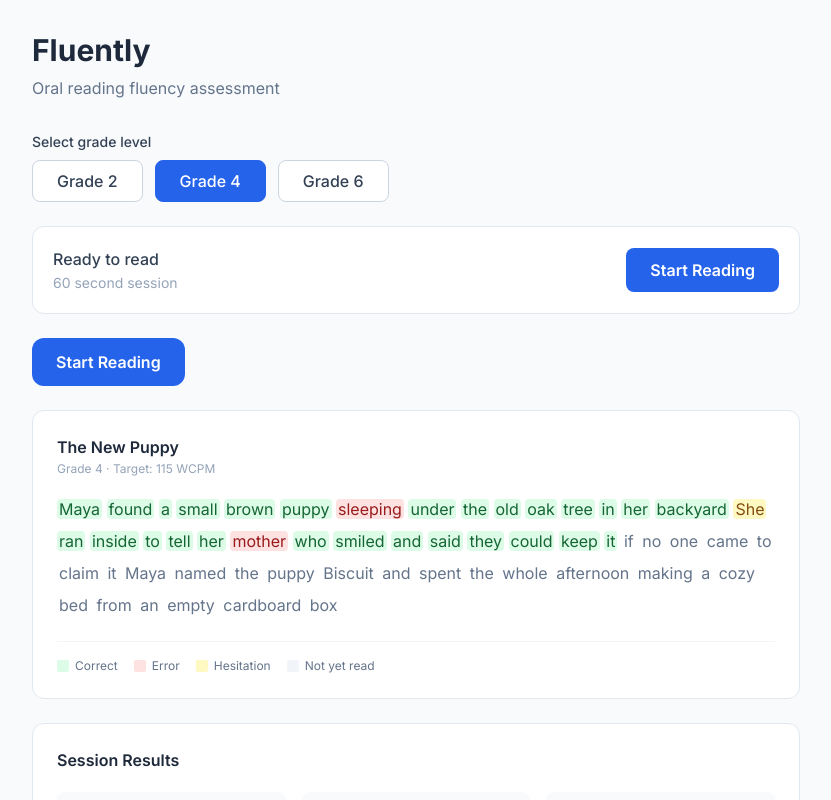
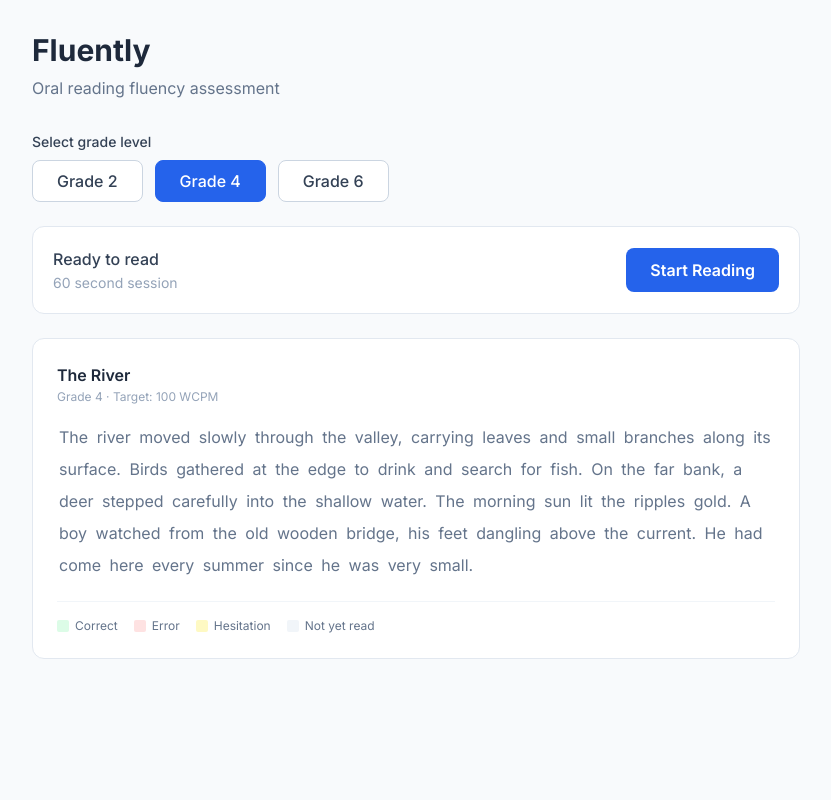
Before and after one commit to appleorange/fluently, a Next.js app: page / in a window 1280 px wide. Shown: the top 800 px of the page, without its empty margins (224-1055 px from the left). Built offline with nearby package versions, Linux system fonts and the light colour scheme.

Commit message:
feat: real-time pipeline wiring + fix hesitation highlighting, punctuation display, Maya prompt

```diff
--- a/src/app/api/diagnose/route.ts
+++ b/src/app/api/diagnose/route.ts
@@ -26,6 +26,7 @@ function buildPrompt(metrics: Metrics, grade: number): string {
 3. Give 1-2 specific, actionable exercises targeting the identified issue
 4. Be warm and encouraging in tone — not clinical or alarming
 5. Be under 150 words
+6. Refer to the reader as "the student" — never use character names from the passage
 
 ASSESSMENT DATA:
 - Grade level passage: Grade ${grade}
--- a/src/app/page.tsx
+++ b/src/app/page.tsx
@@ -1,16 +1,11 @@
 'use client'
 
-// Fluently — Main Session Page
-// Orchestrates the full reading session state machine:
-// idle → recording → processing → results
-// All state lives here, passed down to child components as props
-
-import { useState, useCallback, useRef, useEffect } from 'react'
-import { SessionState, WordTimestamp, AlignedWord, Metrics, Passage } from '@/lib/types'
+import { useState, useCallback, useRef, useEffect, useMemo } from 'react'
+import { SessionState, WordTimestamp, AlignedWord, Metrics, Passage, WordStatus, DiagnosticResponse } from '@/lib/types'
 import AudioRecorder from '@/components/AudioRecorder'
-import PassageDisplay, { MOCK_PASSAGE, MOCK_WORD_STATUSES } from '@/components/PassageDisplay'
-import DiagnosticReport, { MOCK_REPORT, MOCK_ERROR_TYPE } from '@/components/DiagnosticReport'
-import MetricsDashboard, { MOCK_METRICS } from '@/components/MetricsDashboard'
+import PassageDisplay from '@/components/PassageDisplay'
+import DiagnosticReport from '@/components/DiagnosticReport'
+import MetricsDashboard from '@/components/MetricsDashboard'
 
 const PASSAGES: Record<number, string> = {
   2: '/passages/grade2.json',
@@ -22,6 +17,15 @@ const SESSION_DURATION = 60
 
 function formatTime(s: number): string {
   return `${Math.floor(s / 60)}:${String(s % 60).padStart(2, '0')}`
+}
+
+function getErrorType(metrics: Metrics): DiagnosticResponse['errorType'] {
+  const decodingIssue = metrics.accuracy < 90
+  const phrasingIssue = metrics.pausePlacement.boundaryPercent < 50
+  if (decodingIssue && phrasingIssue) return 'mixed'
+  if (decodingIssue) return 'decoding'
+  if (phrasingIssue) return 'phrasing'
+  return 'fluent'
 }
 
 export default function Home() {
@@ -36,6 +40,10 @@ export default function Home() {
   const [timerSeconds, setTimerSeconds] = useState(0)
 
   const timerRef = useRef<ReturnType<typeof setInterval> | null>(null)
+  const passageRef = useRef<Passage | null>(null)
+
+  // Keep passageRef in sync so real-time alignment can read it without stale closure
+  useEffect(() => { passageRef.current = passage }, [passage])
 
   const stopTimer = useCallback(() => {
     if (timerRef.current !== null) {
@@ -44,81 +52,112 @@ export default function Home() {
     }
   }, [])
 
-  // Auto-stop at 60 seconds
-  useEffect(() => {
-    if (timerSeconds >= SESSION_DURATION && sessionState === 'recording') {
-      stopTimer()
-      // TODO: call handleSessionEnd() here after pipeline is connected
-      setSessionState('idle')
-    }
-  }, [timerSeconds, sessionState, stopTimer])
-
-  // Cleanup on unmount
   useEffect(() => () => stopTimer(), [stopTimer])
 
-  const startRecording = useCallback(() => {
-    setTimerSeconds(0)
-    setSessionState('recording')
-    timerRef.current = setInterval(() => {
-      setTimerSeconds(s => s + 1)
-    }, 1000)
+  // Load default passage on mount
+  useEffect(() => {
+    fetch(PASSAGES[4]).then(r => r.json()).then(setPassage)
   }, [])
 
-  const stopRecording = useCallback(() => {
-    stopTimer()
-    // TODO: call handleSessionEnd() here after pipeline is connected
-    setSessionState('idle')
-  }, [stopTimer])
-
-  // Load passage on grade selection
   const loadPassage = useCallback(async (grade: number) => {
     const res = await fetch(PASSAGES[grade])
     const data: Passage = await res.json()
     setPassage(data)
   }, [])
 
-  // Called by AudioRecorder when a new word arrives from Deepgram
   const handleWord = useCallback((word: WordTimestamp) => {
     setWordStream(prev => [...prev, word])
   }, [])
 
-  // Called when recording stops — runs full pipeline
+  // Real-time alignment: runs after every new word during recording
+  useEffect(() => {
+    if (sessionState !== 'recording' || !passageRef.current || wordStream.length === 0) return
+
+    const run = async () => {
+      const { align } = await import('@/lib/alignment')
+      const gotWords = wordStream.map(w => w.word)
+      // Look ahead by 3 to catch insertions without marking unread words as omissions
+      const lookAhead = Math.min(gotWords.length + 3, passageRef.current!.words.length)
+      const partialExpected = passageRef.current!.words.slice(0, lookAhead)
+      const alignedWords = align(partialExpected, gotWords, wordStream)
+      setAligned(alignedWords)
+    }
+    run()
+  }, [wordStream, sessionState])
+
+  // wordStatuses Map for PassageDisplay — alignment statuses + real-time hesitation detection
+  const wordStatuses = useMemo(() => {
+    const map = new Map<number, WordStatus>()
+
+    aligned.forEach(w => {
+      if (w.status !== 'insertion') map.set(w.index, w.status)
+    })
+
+    // Overlay hesitations: if gap > 500ms before a word, mark it yellow
+    // Only override 'correct' — keep error colors on error words
+    for (let i = 1; i < wordStream.length; i++) {
+      const gap = (wordStream[i].start - (wordStream[i - 1].start + wordStream[i - 1].duration)) * 1000
+      if (gap > 500) {
+        const hit = aligned.find(w => w.timestamp?.start === wordStream[i].start)
+        if (hit && map.get(hit.index) === 'correct') {
+          map.set(hit.index, 'hesitation')
+        }
+      }
+    }
+
+    return map
+  }, [aligned, wordStream])
+
   const handleSessionEnd = useCallback(async () => {
-    if (!passage || wordStream.length === 0) return
+    const currentPassage = passageRef.current
+    if (!currentPassage || wordStream.length === 0) return
+    stopTimer()
     setSessionState('processing')
 
     try {
-      // 1. Align transcript against expected passage
       const { align } = await import('@/lib/alignment')
       const gotWords = wordStream.map(w => w.word)
-      const alignedWords = align(passage.words, gotWords, wordStream)
+      const alignedWords = align(currentPassage.words, gotWords, wordStream)
       setAligned(alignedWords)
 
-      // 2. Compute metrics
       const { computeMetrics } = await import('@/lib/metrics')
-      const computedMetrics = await computeMetrics(alignedWords, wordStream, passage.text)
+      const computedMetrics = await computeMetrics(alignedWords, wordStream, currentPassage.text)
       setMetrics(computedMetrics)
 
-      // 3. Get Claude diagnostic report
       const res = await fetch('/api/diagnose', {
         method: 'POST',
         headers: { 'Content-Type': 'application/json' },
         body: JSON.stringify({
           metrics: computedMetrics,
-          passageGrade: passage.grade,
-          passageTitle: passage.title
+          passageGrade: currentPassage.grade,
+          passageTitle: currentPassage.title
         })
       })
       const data = await res.json()
       setReport(data.report)
       setSessionState('results')
-    } catch (err) {
-      setError('Something went wrong processing the session. Please try again.')
+    } catch {
+      setError('Something went wrong. Please try again.')
       setSessionState('idle')
     }
-  }, [passage, wordStream])
+  }, [wordStream, stopTimer])
 
-  const handleReset = () => {
+  const startRecording = useCallback(() => {
+    setTimerSeconds(0)
+    setWordStream([])
+    setAligned([])
+    setSessionState('recording')
+    timerRef.current = setInterval(() => setTimerSeconds(s => s + 1), 1000)
+  }, [])
+
+  // Auto-stop at 60s
+  useEffect(() => {
+    if (timerSeconds >= SESSION_DURATION && sessionState === 'recording') {
+      handleSessionEnd()
+    }
+  }, [timerSeconds, sessionState, handleSessionEnd])
+
+  const handleReset = useCallback(() => {
     stopTimer()
     setTimerSeconds(0)
     setSessionState('idle')
@@ -127,7 +166,7 @@ export default function Home() {
     setMetrics(null)
     setReport('')
     setError('')
-  }
+  }, [stopTimer])
 
   const isNearEnd = timerSeconds >= 50
   const remaining = SESSION_DURATION - timerSeconds
@@ -144,7 +183,14 @@ export default function Home() {
           </div>
         )}
 
-        {/* Grade selector — only shown when idle */}
+        {/* Headless Deepgram manager — reacts to sessionState */}
+        <AudioRecorder
+          sessionState={sessionState}
+          onWord={handleWord}
+          onError={(msg) => { setError(msg); setSessionState('idle'); stopTimer() }}
+        />
+
+        {/* Grade selector */}
         {sessionState === 'idle' && (
           <div className="mb-6">
             <label className="block text-sm font-medium text-slate-700 mb-2">
@@ -168,7 +214,7 @@ export default function Home() {
           </div>
         )}
 
-        {/* Session timer display */}
+        {/* Session timer + controls */}
         <div className="bg-white rounded-xl border border-slate-200 p-5 mb-6">
           {sessionState === 'idle' && (
             <div className="flex items-center justify-between">
@@ -178,7 +224,8 @@ export default function Home() {
               </div>
               <button
                 onClick={startRecording}
-                className="px-6 py-2.5 bg-blue-600 hover:bg-blue-700 text-white font-semibold rounded-lg transition-colors"
+                disabled={!passage}
+                className="px-6 py-2.5 bg-blue-600 hover:bg-blue-700 disabled:opacity-40 text-white font-semibold rounded-lg transition-colors"
               >
                 Start Reading
               </button>
@@ -196,7 +243,7 @@ export default function Home() {
                 )}
               </div>
               <button
-                onClick={stopRecording}
+                onClick={handleSessionEnd}
                 className="px-6 py-2.5 bg-slate-800 hover:bg-slate-900 text-white font-semibold rounded-lg transition-colors"
               >
                 Stop
@@ -230,40 +277,18 @@ export default function Home() {
           )}
         </div>
 
-        {/* AudioRecorder — handles mic access and Deepgram streaming */}
-        <div className="mb-6">
-          <AudioRecorder
-            onWord={handleWord}
-            onStop={handleSessionEnd}
-            sessionState={sessionState}
-            setSessionState={setSessionState}
-          />
-        </div>
-
-        {/* Phase 1 verification: raw word stream — remove once pipeline is verified */}
-        {wordStream.length > 0 && (
-          <div className="bg-slate-900 rounded-xl p-4 mb-6">
-            <p className="text-slate-400 text-xs font-mono mb-3">
-              DEEPGRAM OUTPUT — {wordStream.length} words
-            </p>
-            <div className="flex flex-col gap-1 max-h-64 overflow-y-auto">
-              {wordStream.map((w, i) => (
-                <div key={i} className="font-mono text-xs text-green-400">
-                  {String(i + 1).padStart(2, '0')}. &quot;{w.word}&quot; — start: {w.start.toFixed(3)}s  duration: {w.duration.toFixed(3)}s  conf: {(w.confidence * 100).toFixed(0)}%
-                </div>
-              ))}
-            </div>
-          </div>
+        {/* Passage — always visible when loaded, colors update in real time */}
+        {passage && (
+          <PassageDisplay passage={passage} wordStatuses={wordStatuses} />
         )}
 
-        {/* Passage display — always visible so reader can follow along */}
-        {/* TODO: replace mock with live passage + wordStatuses from pipeline */}
-        <PassageDisplay passage={MOCK_PASSAGE} wordStatuses={MOCK_WORD_STATUSES} />
-
-        {/* Results — shown after session ends */}
-        {/* TODO: gate on sessionState === 'results' once pipeline is connected */}
-        <MetricsDashboard metrics={MOCK_METRICS} targetWCPM={MOCK_PASSAGE.targetWCPM} />
-        <DiagnosticReport report={MOCK_REPORT} errorType={MOCK_ERROR_TYPE} />
+        {/* Results — only shown after session completes */}
+        {sessionState === 'results' && metrics && (
+          <MetricsDashboard metrics={metrics} targetWCPM={passage?.targetWCPM} />
+        )}
+        {sessionState === 'results' && report && metrics && (
+          <DiagnosticReport report={report} errorType={getErrorType(metrics)} />
+        )}
       </div>
     </main>
   )
--- a/src/components/AudioRecorder.tsx
+++ b/src/components/AudioRecorder.tsx
@@ -1,109 +1,52 @@
 'use client'
 
-import { useEffect, useRef, useState } from 'react'
+import { useEffect, useRef } from 'react'
 import { startDeepgramSession, DeepgramSession } from '@/lib/deepgram'
 import { WordTimestamp, SessionState } from '@/lib/types'
 
 interface Props {
+  sessionState: SessionState
   onWord: (word: WordTimestamp) => void
-  onStop: () => void
-  sessionState: SessionState
-  setSessionState: (state: SessionState) => void
+  onError: (error: string) => void
 }
 
-export default function AudioRecorder({ onWord, onStop, sessionState, setSessionState }: Props) {
-  const [elapsedSeconds, setElapsedSeconds] = useState(0)
-  const [error, setError] = useState<string>('')
+// Headless component — no UI. Watches sessionState and starts/stops Deepgram accordingly.
+// Page's own Start/Stop buttons drive sessionState; this component reacts to it.
+export default function AudioRecorder({ sessionState, onWord, onError }: Props) {
   const sessionRef = useRef<DeepgramSession | null>(null)
-  const timerRef = useRef<ReturnType<typeof setInterval> | null>(null)
 
-  const startTimer = () => {
-    setElapsedSeconds(0)
-    timerRef.current = setInterval(() => {
-      setElapsedSeconds(s => s + 1)
-    }, 1000)
+  useEffect(() => {
+    if (sessionState !== 'recording') {
+      sessionRef.current?.stop()
+      sessionRef.current = null
+      return
     }
 
-  const stopTimer = () => {
-    if (timerRef.current) {
-      clearInterval(timerRef.current)
-      timerRef.current = null
-    }
-  }
+    let cancelled = false
 
-  const handleStart = async () => {
-    setError('')
+    ;(async () => {
       try {
         const res = await fetch('/api/deepgram-token')
         const data = await res.json()
+        if (cancelled) return
         if (!data.key) throw new Error('Could not get Deepgram token')
 
-      const session = await startDeepgramSession(
-        data.key,
-        onWord,
-        (err) => {
-          setError(err.message)
-          stopTimer()
-          setSessionState('idle')
+        const session = await startDeepgramSession(data.key, onWord, (err) => {
+          onError(err.message)
+        })
+        if (cancelled) { session.stop(); return }
+        sessionRef.current = session
+      } catch (err) {
+        if (!cancelled) onError(err instanceof Error ? err.message : 'Failed to start recording')
       }
-      )
-      sessionRef.current = session
-      setSessionState('recording')
-      startTimer()
-    } catch (err) {
-      setError(err instanceof Error ? err.message : 'Failed to start recording')
-    }
-  }
+    })()
 
-  const handleStop = () => {
+    return () => {
+      cancelled = true
       sessionRef.current?.stop()
       sessionRef.current = null
-    stopTimer()
-    onStop()
     }
+  }, [sessionState])
 
-  useEffect(() => {
-    return () => {
-      sessionRef.current?.stop()
-      stopTimer()
+  return null
 }
-  }, [])
-
-  const formatTime = (s: number) => `${Math.floor(s / 60)}:${String(s % 60).padStart(2, '0')}`
-
-  return (
-    <div className="flex flex-col gap-3">
-      {error && (
-        <p className="text-sm text-red-600 bg-red-50 border border-red-200 px-3 py-2 rounded-lg">
-          {error}
-        </p>
-      )}
-
-      <div className="flex items-center gap-4">
-        {sessionState === 'idle' || sessionState === 'results' ? (
-          <button
-            onClick={handleStart}
-            className="px-6 py-3 bg-blue-600 text-white font-semibold rounded-xl hover:bg-blue-700 active:scale-95 transition-all"
-          >
-            Start Reading
-          </button>
-        ) : sessionState === 'recording' ? (
-          <>
-            <button
-              onClick={handleStop}
-              className="px-6 py-3 bg-red-500 text-white font-semibold rounded-xl hover:bg-red-600 active:scale-95 transition-all"
-            >
-              Stop
-            </button>
-            <div className="flex items-center gap-2 text-slate-600">
-              <span className="inline-block w-2 h-2 rounded-full bg-red-500 animate-pulse" />
-              <span className="font-mono text-lg">{formatTime(elapsedSeconds)}</span>
-            </div>
-          </>
-        ) : (
-          <div className="text-slate-500 text-sm">Processing...</div>
-        )}
-      </div>
-    </div>
-  )
-}
--- a/src/components/PassageDisplay.tsx
+++ b/src/components/PassageDisplay.tsx
@@ -34,7 +34,7 @@ export default function PassageDisplay({ passage, wordStatuses }: PassageDisplay
       </div>
 
       <p className="leading-loose text-base select-none">
-        {passage.words.map((word, i) => {
+        {passage.text.trim().split(/\s+/).map((word, i) => {
           const status = wordStatuses.get(i) ?? 'pending'
           return (
             <span key={i} className="inline">
```
Also changed, not shown: 1 other file (tests, documents, lock files or other folders). Lines whose indentation alone changed are shown as unchanged.
